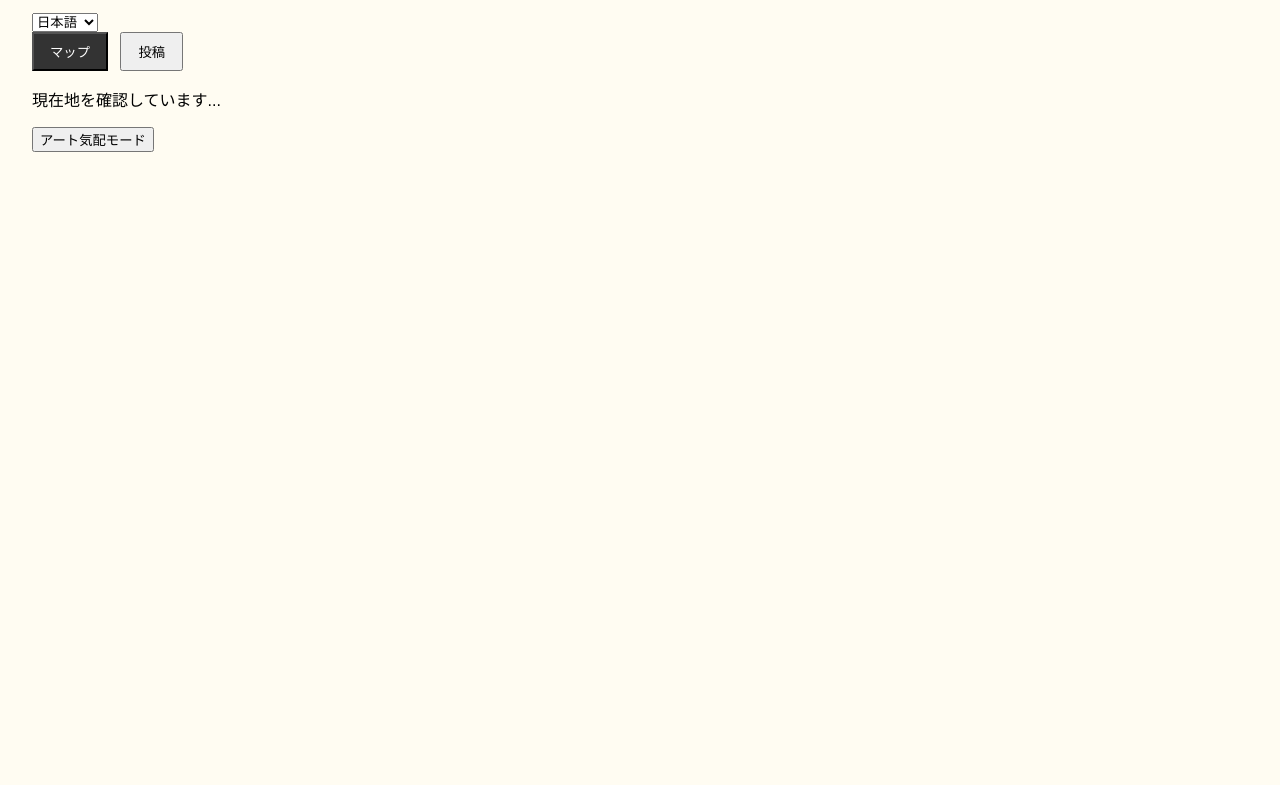
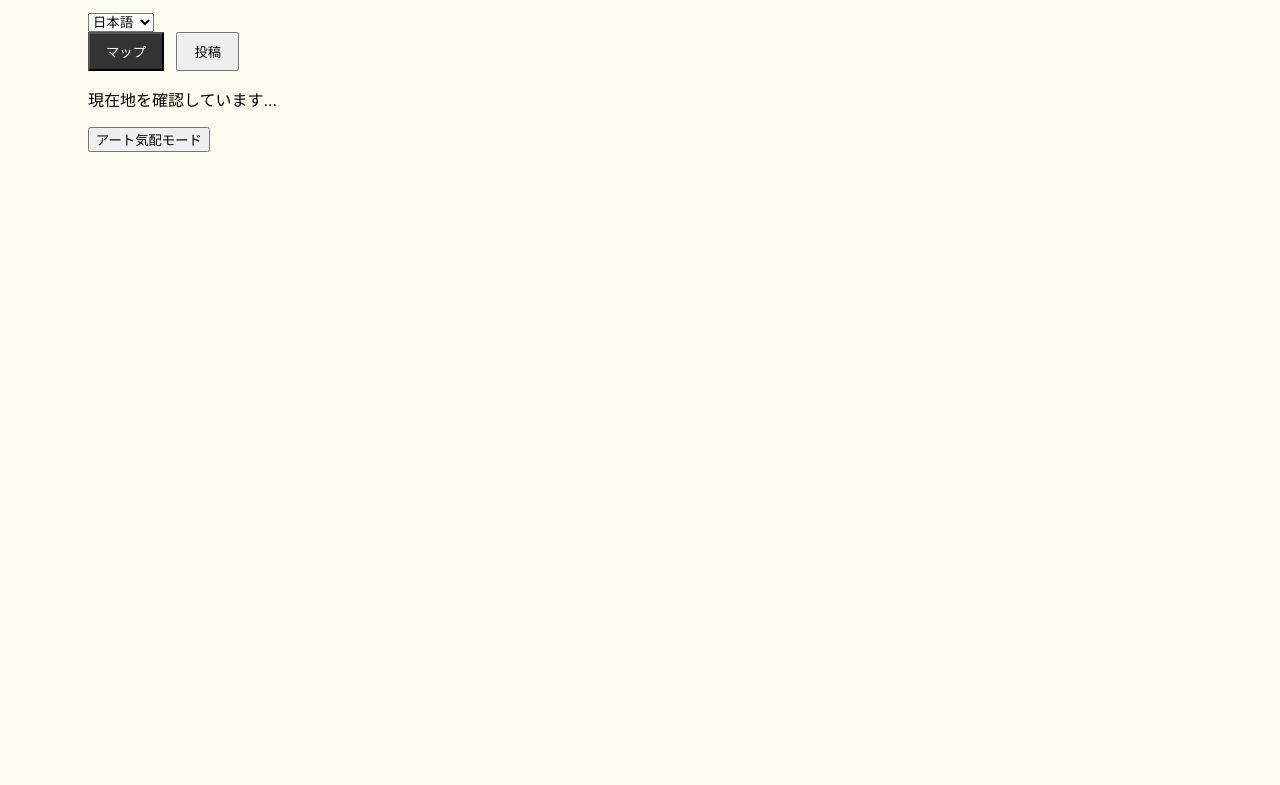
Before and after one commit to senamatsuda/Street-Museum, a website: page public/index.html in a window 1280 px wide. Shown: the part 81-866 px from the top of the page. Before the commit the page ends 800 px from the top, so only its background shows below. Drawn offline with nearby package versions, Linux system fonts and the light colour scheme.

Commit message:
feat: improve responsive layout

```diff
--- a/public/style.css
+++ b/public/style.css
@@ -9,10 +9,11 @@
 
 body {
   font-family: sans-serif;
-  margin: 0;
+  margin: 0 auto;
   padding: var(--page-margin);
   background-color: #FFFCF2;
-  max-width: 100%;
+  width: 100%;
+  max-width: 1200px;
   overflow-x: hidden;
 }
 
@@ -108,6 +109,16 @@ img {
   }
 }
 
+@media (min-width: 900px) {
+  :root {
+    --page-margin: 3rem;
+  }
+
+  #map {
+    height: 70vh;
+  }
+}
+
 @media (max-width: 600px) {
   :root {
     --page-margin: 1rem;
```
